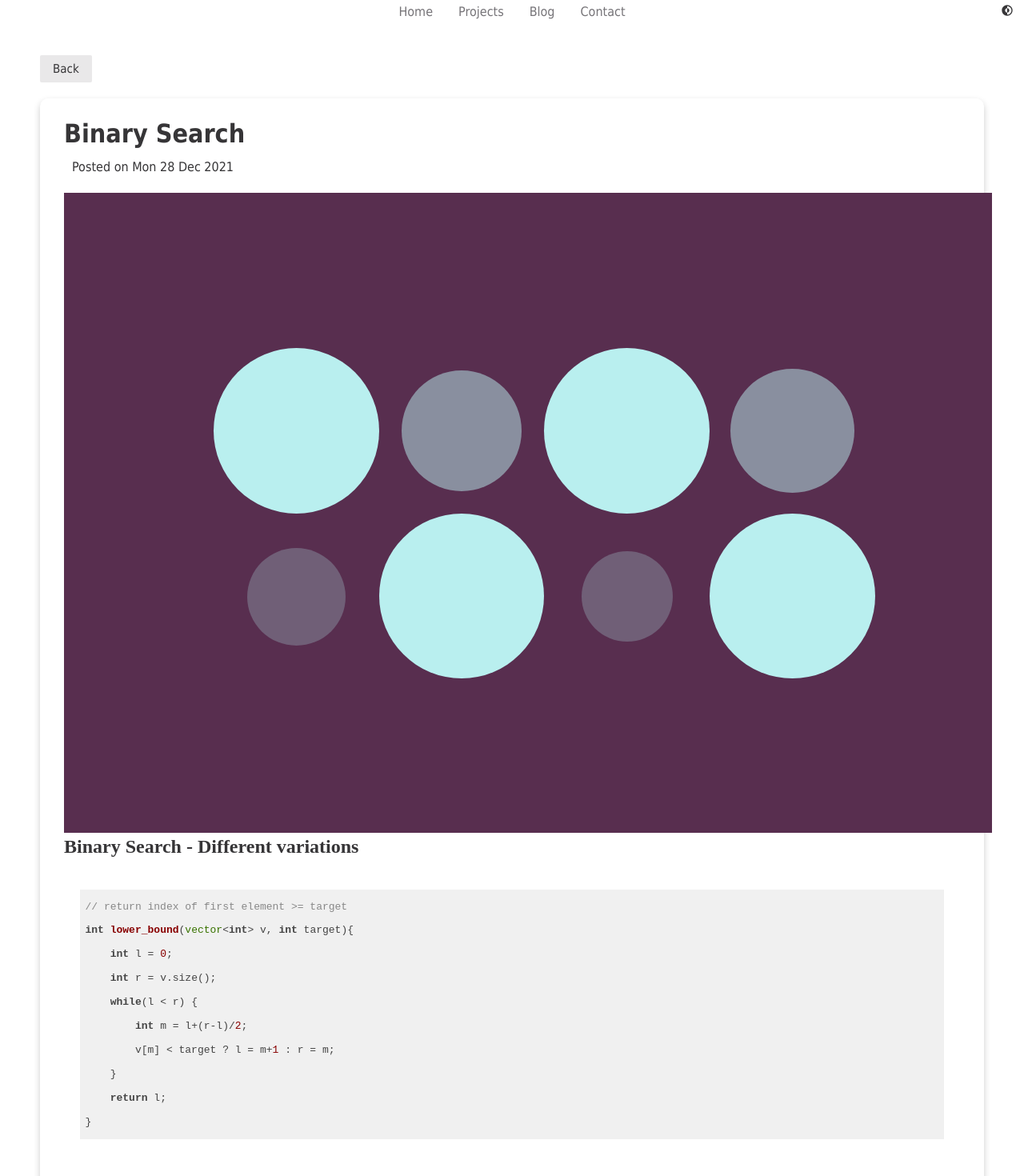
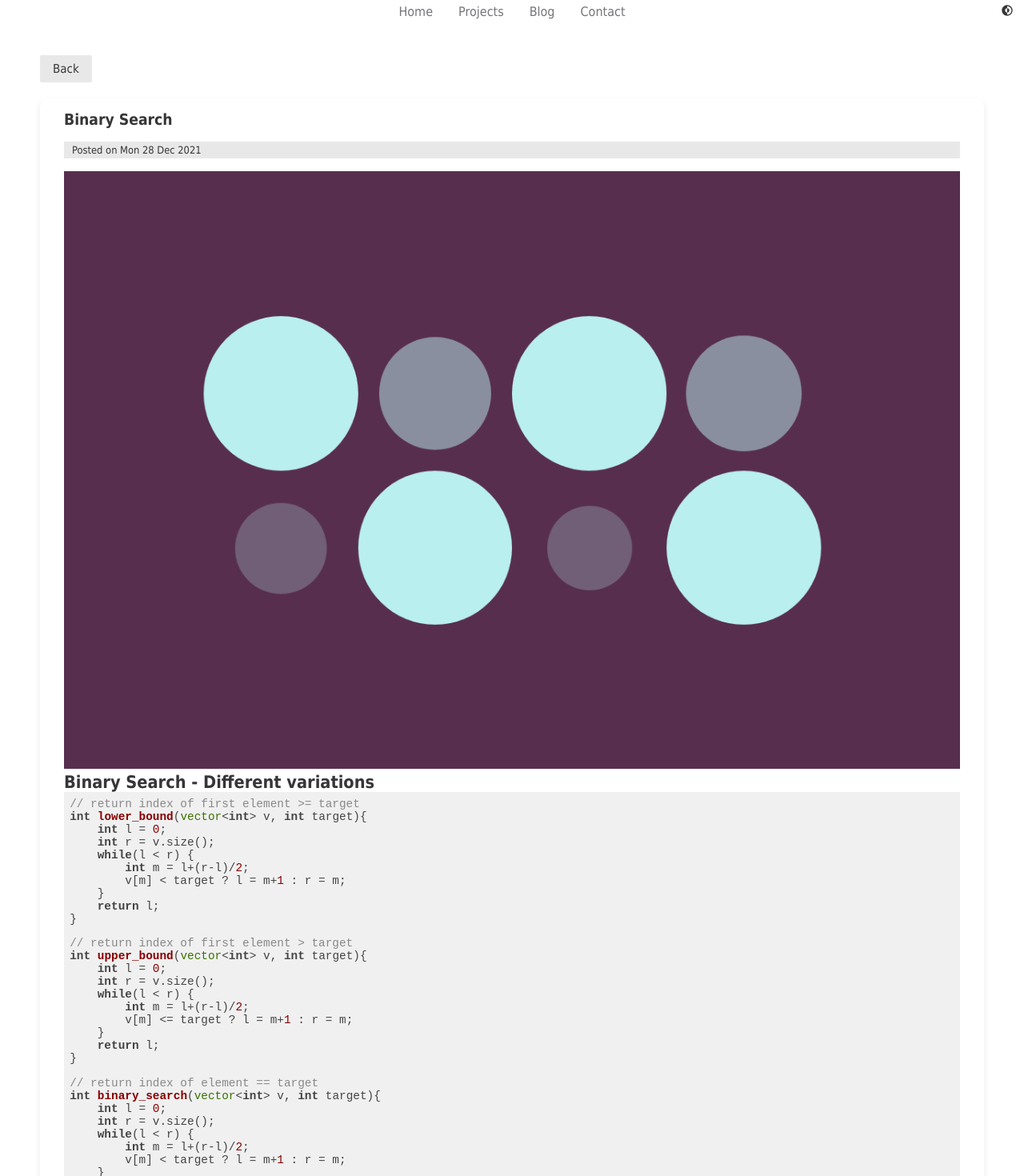
Before and after one commit to jhasubhash/jhasubhash.github.io, a Next.js app: page /blog/binary_search in a window 1280 px wide. Shown: the top 1470 px of the page at 80% size. Built offline with nearby package versions, Linux system fonts and the light colour scheme.

Commit message:
clean up

```diff
--- a/config/themeConfig.ts
+++ b/config/themeConfig.ts
@@ -39,6 +39,21 @@ export const GlobalStyles = createGlobalStyle`
     color: ${({ theme }) => theme.text};
     background: ${({ theme }) => getShadowColor(theme, 0.70, theme.text)};
     border-color: ${({ theme }) => theme.text};
+    display: inline-block;
+    padding: 8px 16px;
+    border-radius: 2px;
+    cursor: pointer;
+    text-decoration: none;
+    font-size: 15px;
+    font-family: inherit;
+  }
+
+  .btn:hover {
+    transform: scale(0.98);
+  }
+
+  .btn:focus {
+    outline: none;
   }
 
   .linkinactive{
--- a/pages/blog/[slug].tsx
+++ b/pages/blog/[slug].tsx
@@ -21,6 +21,7 @@ import {
   TwitterIcon,
   WhatsappIcon,
 } from "react-share";
+import { getShadowColor } from "../../config/themeConfig";
 
 const ShareDiv = styled.div`
   margin-top: 2rem;
@@ -36,6 +37,43 @@ marked.setOptions({
   },
 });
 
+const PostCardPage = styled.div`
+  padding: 15px;
+  border-radius: 10px;
+  box-shadow: 0 4px 8px 0
+    ${({ theme }) => getShadowColor(theme, 0.7, theme.text)};
+  padding: 15px 30px;
+  margin-bottom: 30px;
+`;
+
+const PostDate = styled.div`
+  font-size: 0.8rem;
+  margin-bottom: 1rem;
+  margin-top: 1rem;
+  padding: 3px 10px;
+  background-color: ${({ theme }) => getShadowColor(theme, 0.7, theme.text)};
+`;
+
+const PostTitle = styled.h3`
+  font-size: 1.2rem;
+`;
+
+const PostBody = styled.div`
+  ul,
+  ol {
+    font-size: 110%;
+    line-height: 2.3;
+    font-weight: bold;
+    margin: 10px 0;
+  }
+  &:pre {
+    padding: 20px;
+    margin: 20px 0;
+    line-height: 2.3;
+  }
+  font-size: 0.9rem;
+`;
+
 export default function PostPage({
   frontMatter: { title, date, cover_image },
   slug,
@@ -47,15 +85,15 @@ export default function PostPage({
       <Link href="/blog">
         <div className="btn btn-back">Back</div>
       </Link>
-      <div className="card card-page">
-        <h1 className="post-title">{title}</h1>
-        <div className="post-date">Posted on {date}</div>
-        <img src={cover_image} alt="" />
-        <div className="post-body">
+      <PostCardPage>
+        <PostTitle>{title}</PostTitle>
+        <PostDate>Posted on {date}</PostDate>
+        <img style={{ width: "100%" }} src={cover_image} alt="" />
+        <PostBody>
           <div
             dangerouslySetInnerHTML={{ __html: marked.parse(content) }}
           ></div>
-        </div>
+        </PostBody>
         <ShareDiv>
           <EmailShareButton
             children={<EmailIcon size={32} round={true} />}
@@ -78,7 +116,7 @@ export default function PostPage({
             url={url}
           />
         </ShareDiv>
-      </div>
+      </PostCardPage>
       <Link href="/blog">
         <div className="btn btn-back">Back</div>
       </Link>
--- a/styles/globals.css
+++ b/styles/globals.css
@@ -32,24 +32,6 @@ header {
   margin-top: 0;
 }
 
-.btn {
-  display: inline-block;
-  padding: 8px 16px;
-  border-radius: 2px;
-  cursor: pointer;
-  text-decoration: none;
-  font-size: 15px;
-  font-family: inherit;
-}
-
-.btn:focus {
-  outline: none;
-}
-
-.btn:hover {
-  transform: scale(0.98);
-}
-
 .btn-back {
   margin-bottom: 20px;
 }
@@ -62,45 +44,8 @@ header {
   margin-bottom: 30px;
 }
 
-.card {
-  padding: 15px;
-  border-radius: 10px;
-  box-shadow: 0 4px 8px 0 rgba(0, 0, 0, 0.2);
-}
-
-.card-page {
-  padding: 15px 30px;
-  margin-bottom: 30px;
-}
-
-.post-title {
-  margin: 10px 0;
-}
-
-.post-date {
-  margin-bottom: 20px;
-  padding: 3px 10px;
-}
-
 pre {
   overflow: scroll;
-}
-
-.post-body ul,
-ol {
-  font-size: 110%;
-  line-height: 2.3;
-  font-weight: bold;
-  margin: 10px 0;
-}
-
-.post-body pre {
-  padding: 20px;
-  margin: 20px 0;
-  line-height: 2.3;
-}
-.post-body {
-  font-family: "Times New Roman", Times, serif;
 }
 
 @media (max-width: 900px) {
```
Also changed, not shown: components/Post.tsx (+33 -11 lines), components/ProejctItem.tsx (+27 -23 lines), pages/blog.tsx (+26 -21 lines), pages/projects.tsx (+22 -20 lines). Lines whose indentation alone changed are shown as unchanged.
